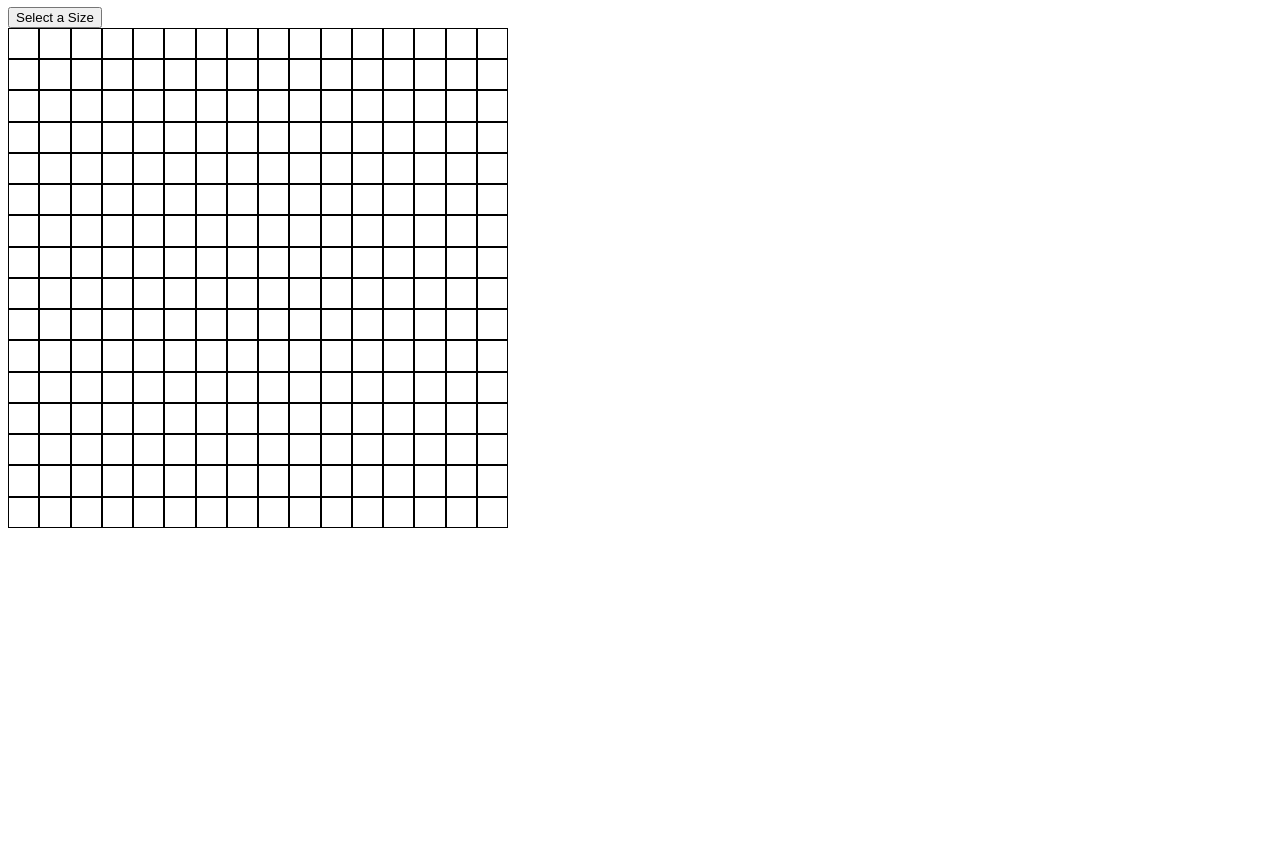
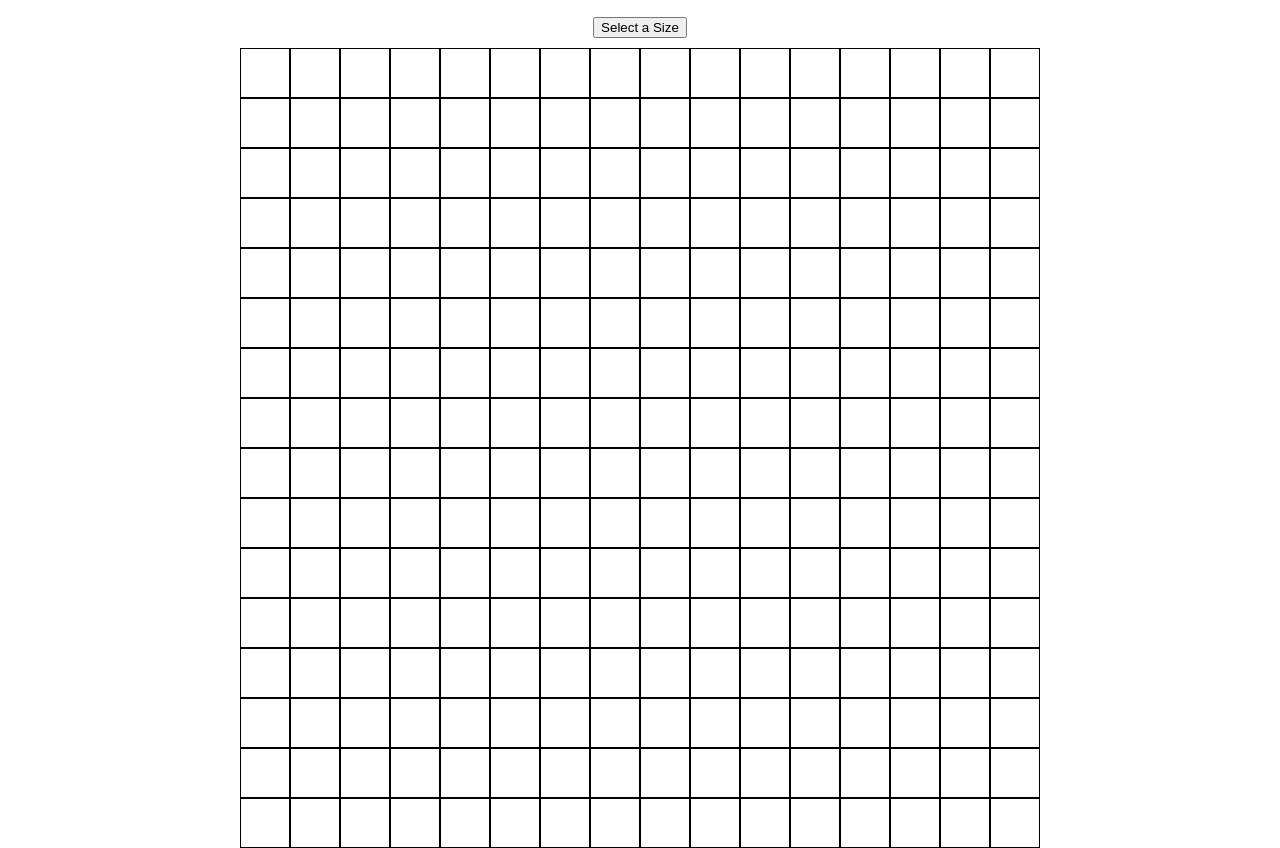
Before and after one commit to c-yip/etch-a-sketch, a plain HTML site: page index.html in a window 1280 px wide. Shown: the part 73-921 px from the top of the page. Before the commit the page ends 800 px from the top, so only its background shows below. Drawn offline with Linux system fonts and the light colour scheme.

Commit message:
Set flex display for body.

```diff
--- a/style.css
+++ b/style.css
@@ -1,6 +1,15 @@
 :root {
     --grid-rows: 16;
     --grid-cols: 16;
+}
+
+body {
+    display: flex;
+    flex-direction: column;
+    justify-content: center;
+    align-items: center;
+    gap: 10px;
+    margin: 0px;
 }
 
 .container {
@@ -9,8 +18,8 @@
     grid-template-columns: repeat(var(--grid-cols),1fr);
     justify-content: center;
     gap: 0;
-    height: 500px;
-    width: 500px;
+    height: 800px;
+    width: 800px;
 }
 
 .container > div {
```
